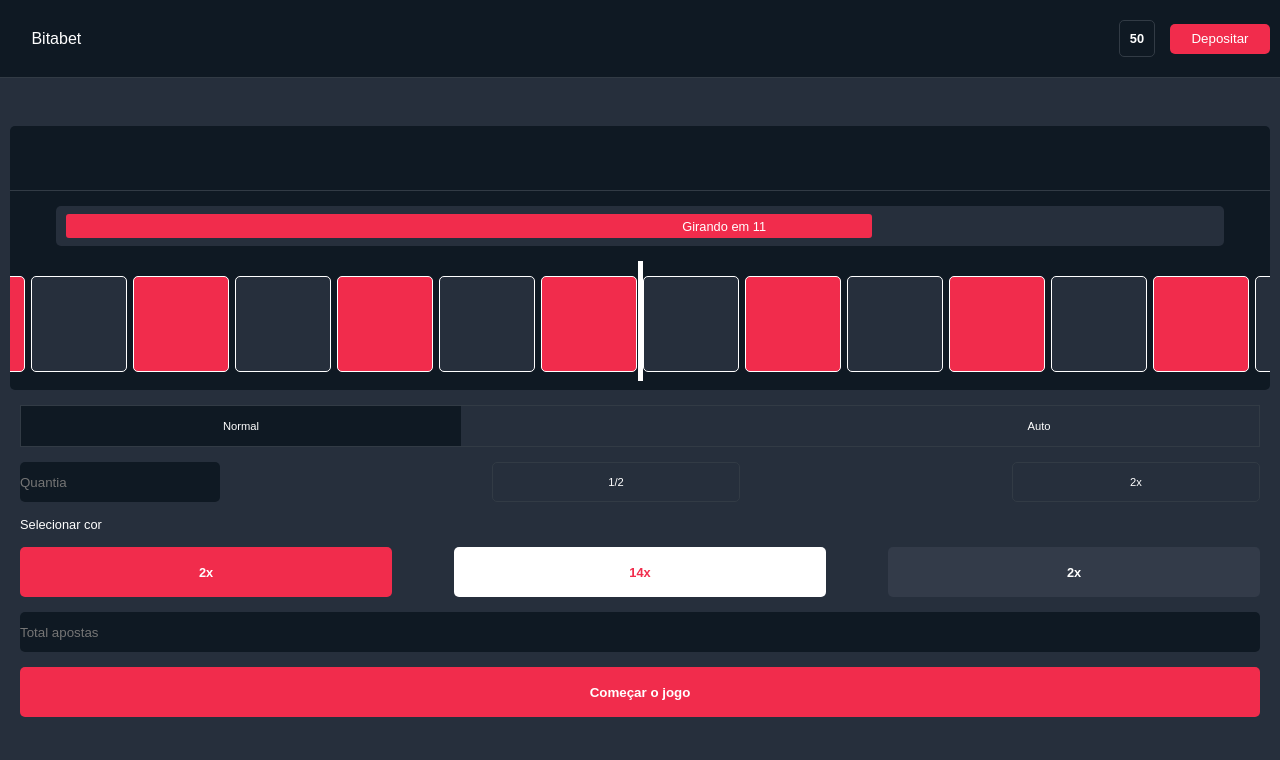
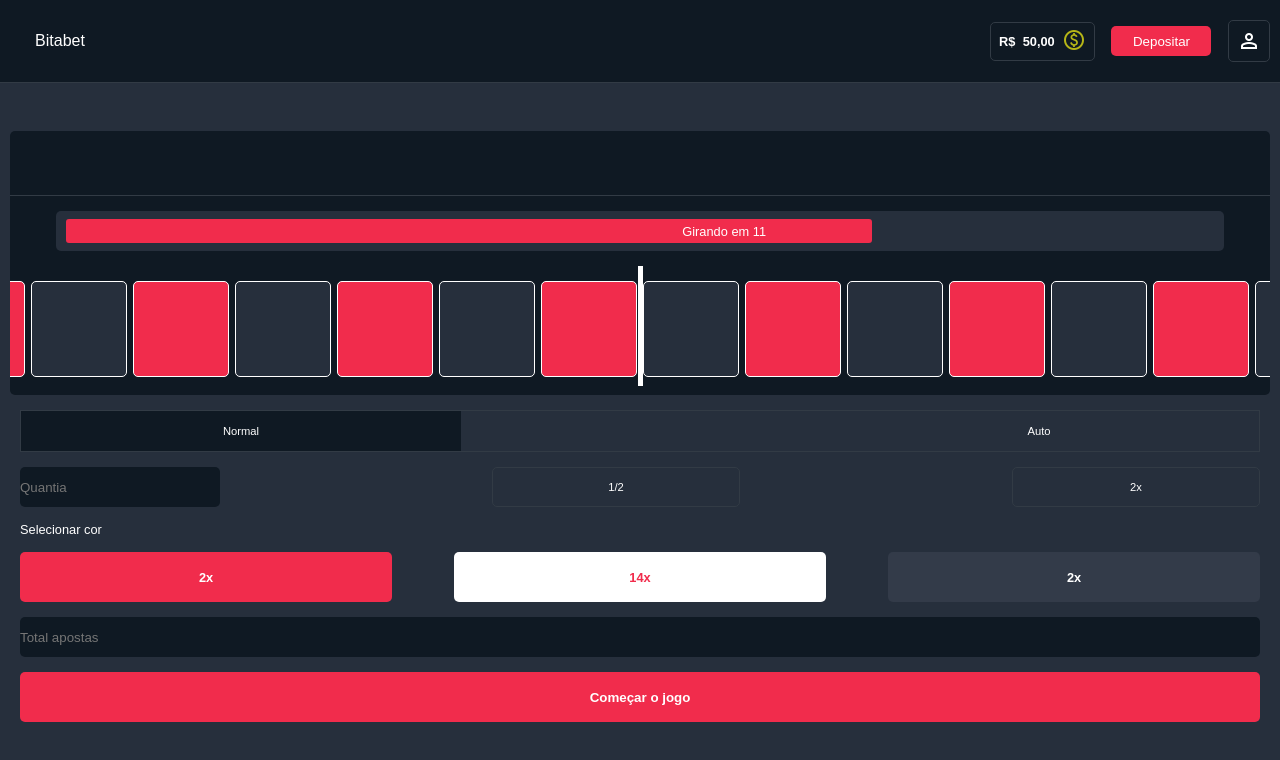
Before and after one commit to JuniorCesarMarques/cassino, a plain HTML site: page index.html in a window 1280 px wide. Drawn offline with nearby package versions, Linux system fonts and the light colour scheme.

Commit message:
Add files via upload

```diff
--- a/css/style.css
+++ b/css/style.css
@@ -54,7 +54,6 @@ button:nth-child(1) {
 button:nth-child(2) {
     background-color: var(--color-buttons);
     border-radius: 5px;
-    margin-left: 15px;
     height: 30px;
     width: 100px;
     color: white;
@@ -62,18 +61,34 @@ button:nth-child(2) {
 }
 
 .buttons {
-    width: 100%;
+    cursor: default;
+    width: 280px;
     display: flex;
     align-items: center;
-    justify-content: right;
+    justify-content: space-between;
 }
 
 #value {
+    display: flex;
+    align-items: center;
+    justify-content: space-between;
+    width: 105px;
     font-size: 0.8em;
     font-weight: bold;
-    padding: 10px;
+    padding: 5px 8px;
     border-radius: 5px;
     border: 1px solid var(--color-lines);
+}
+
+#user {
+    padding: 8px;
+    border: 1px solid var(--color-lines);
+    border-radius: 5px;
+}
+
+
+#money_icon {
+    color: rgb(182, 182, 23);
 }
 
 .previous_cards {
--- a/index.html
+++ b/index.html
@@ -6,13 +6,28 @@
     <title>Double</title>
     <link rel="stylesheet" href="css/style.css">
     <script src="js/script.js" defer></script>
+    <!--Icons-->
+    <link rel="stylesheet" href="https://fonts.googleapis.com/css2?family=Material+Symbols+Outlined:opsz,wght,FILL,GRAD@24,400,0,0" />
 </head>
 <body>
     <header>
         <div class="logo">Bitabet</div>
         <div class="buttons">
-            <div id="value">50</div>
+            <div id="value">
+                <p>R$</p>
+                <p>50,00</p>
+                <div>
+                    <span class="material-symbols-outlined" id="money_icon">
+                        paid
+                        </span>
+                </div>
+            </div>
             <button>Depositar</button>
+            <div>
+                <span id="user" class="material-symbols-outlined">
+                person
+                </span>
+            </div>
         </div>
     </header>
     <div class="previous_cards">
```
